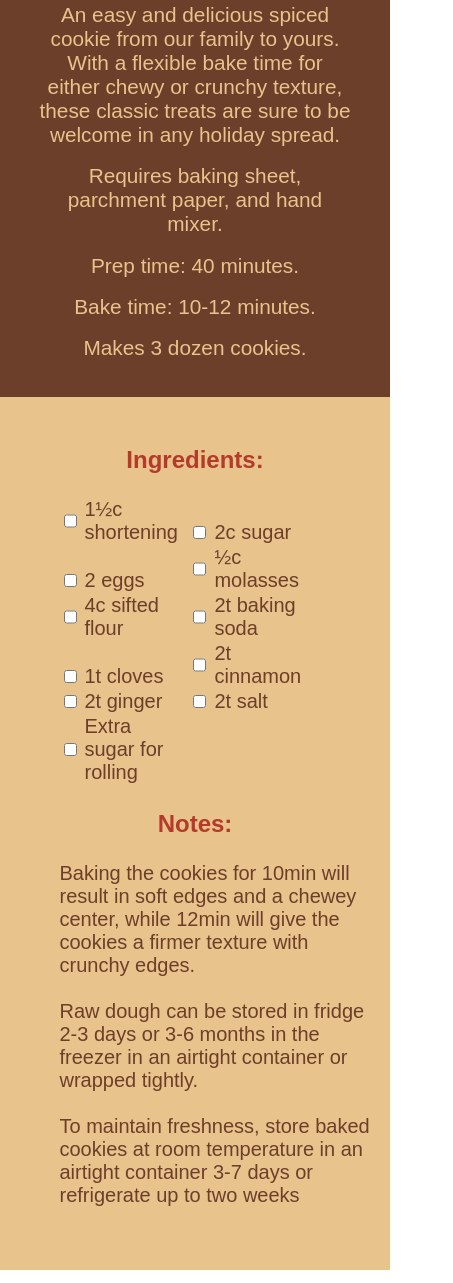
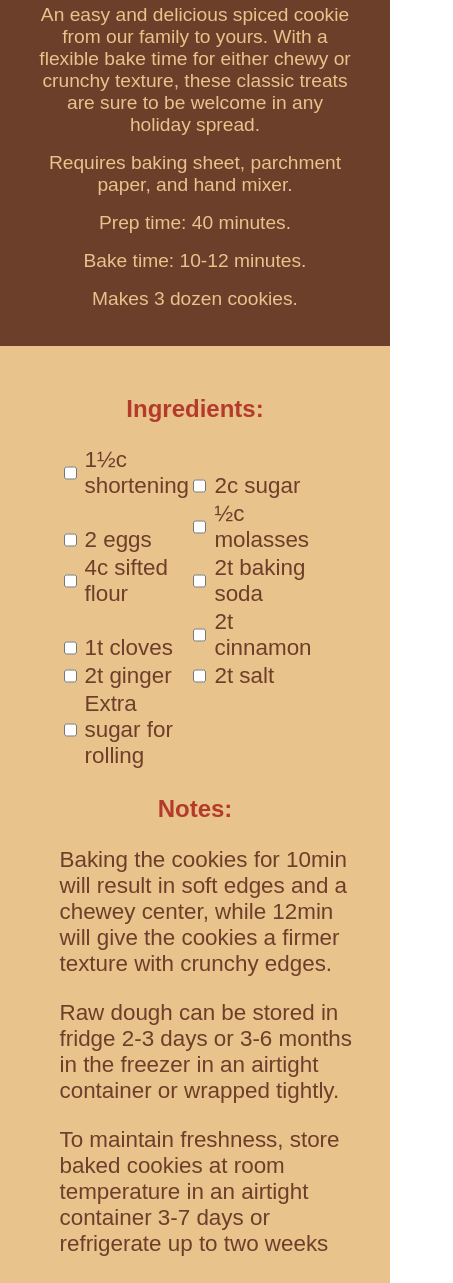
Before and after one commit to lito4ml/iffall2025, a plain HTML site: page recipe/complete/index.html in a window 390 px wide. Shown: the part 363-1646 px from the top of the page, 453 px wide, since content can reach past the window. Drawn offline with Linux system fonts and the light colour scheme; a web font is replaced by a local one.

Commit message:
Add files via upload

```diff
--- a/recipe/complete/css/styles.css
+++ b/recipe/complete/css/styles.css
@@ -2,6 +2,7 @@ body {
     font-family: "Truculenta", sans-serif;
     font-optical-sizing: auto;
     margin: 0%;
+    font-size: 20px;
 }
 
 h1 {
@@ -99,7 +100,7 @@ img {
     padding-bottom: 10px;
 }
 
-@media (max-width: 700px) {
+@media (max-width: 1000px) {
     img {
         float: none;
         padding: 10px;
@@ -116,8 +117,11 @@ img {
         margin: 5%;
     }
     .directions .column {
-        width: 90%;
+        width: 70%;
+        margin: auto;
     }
+
+
 
     .prepstuff li {
         display: inline-flex;
@@ -142,7 +146,8 @@ img {
     }
 }
 
-@media (max-width: 575px) {
+@media (max-width: 768px) {
+
     img {
         float: none;
         padding: 5px;
@@ -155,8 +160,12 @@ img {
 
     h2 {
         color: #e8c38b;
-        font-size: 1.3rem;
+        font-size: 1.2rem;
         font-weight: 400;
+    }
+
+    li {
+        font-size: 1.4rem;
     }
 
     .prepstuff li {
@@ -168,6 +177,7 @@ img {
         width: 100%;
         list-style-type: square;
         display: block;
+        font-size: 1.4rem;
     }
 }
 
```
